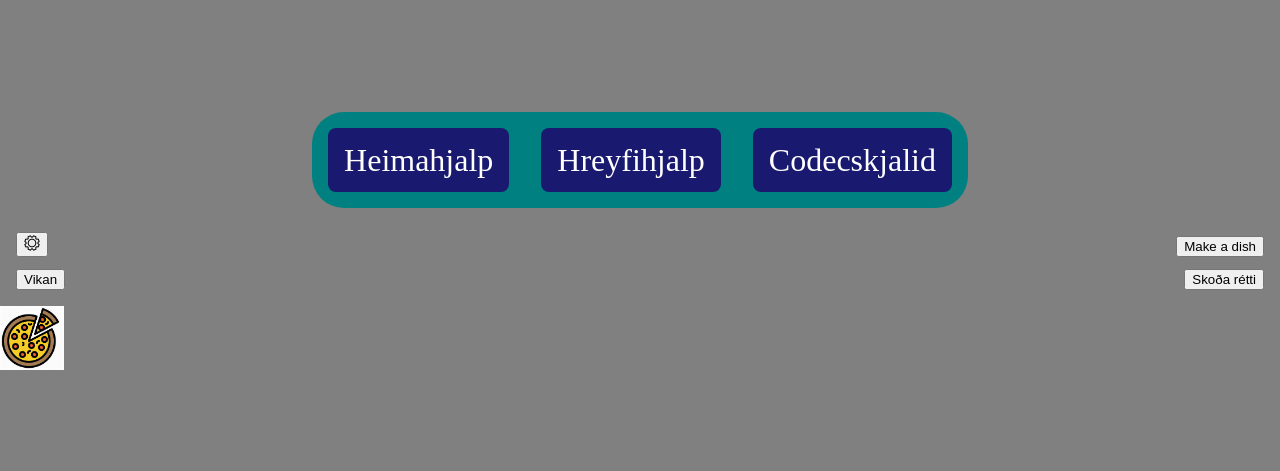
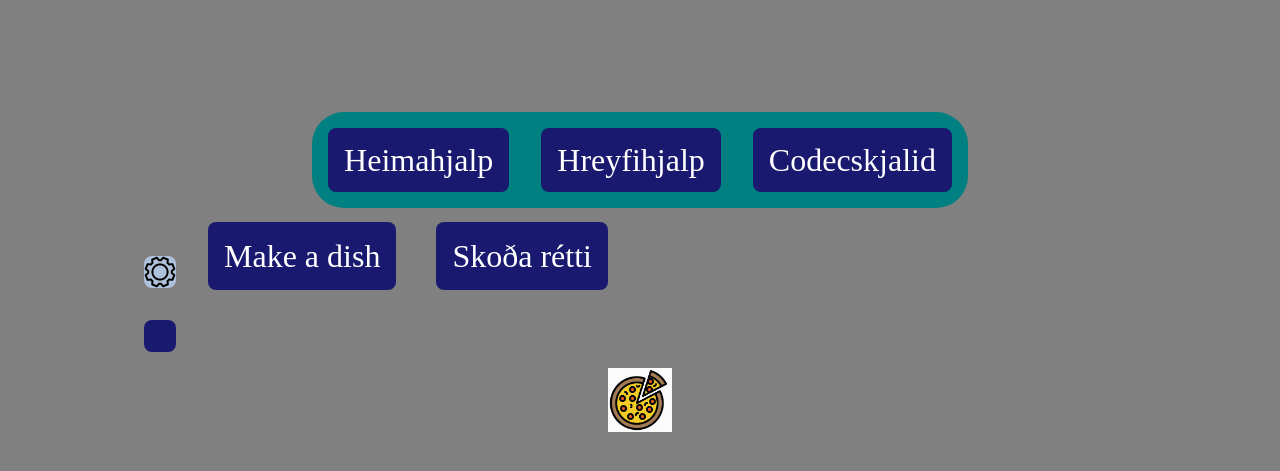
Before and after one commit to Nesinn/Nesinn.github.io, a PHP site: page / in a window 1280 px wide. Shown: the top 471 px of the page. Run offline with PHP 8.4, Linux system fonts and the light colour scheme; some libraries are stand-ins or nearby versions.

Commit message:
Css mainly
er að reyna laga lookið

```diff
--- a/index.html
+++ b/index.html
@@ -15,27 +15,18 @@
 
     </div>
     <div class="page">
-        <!-- Buttons for meal organizing -->
-        <div class="selection">
-          <div class="settings">
-            <button><img src="./resource/image/settings.png"></button>
-          </div>
-          <div>
-            <button>Make a dish</button>
-          </div>
+      <!-- Buttons for meal organizing -->
+      <div class="selection">
+        <div class="leftselect">
+          <a class="settings"></a>
+          <a id="week"></a>
         </div>
-        <div class="week">
-          <div >
-            <button>Vikan
-            <p id="week"></p>
-            </button>
-          </div>
-          <div class="browse">
-            <button>Skoða rétti</button>
-          </div>
+        <div class="rightselect">
+          <a class="makedish">Make a dish</a>
+          <a class="browse">Skoða rétti</a>
         </div>
       </div>
-      <div class="mealToday">
+      <div class="mealtoday">
         <!-- Tells what day of the week is this -->
         <div>
           <p id="date"></p>
@@ -45,6 +36,7 @@
           <span class="mealimg"><img src="./resource/image/food/pizza.jpg"></span>
         </div>
       </div>
+    </div>
     <div id="footer">
       <!-- Footer content -->
     </div>
--- a/resource/css/style.css
+++ b/resource/css/style.css
@@ -12,6 +12,15 @@ a {
 
 a:hover {
   background-color: steelblue;
+}
+
+.settings {
+  height: 10%;
+  background-image: url("./icons/settings.png");
+  background-repeat:no-repeat;
+  background-size: contain;
+  width: 0%;
+  background-color: LightSteelBlue;
 }
 
 /* For this paticular page */
@@ -87,29 +96,39 @@ input{
 
 /* Heimahjalp */
 .page {
-  margin: 1rem;
+  padding-top: 2rem;
   display: flex;
+  align-items: center;
+  justify-content: flex-start;
   flex-flow: column;
 }
 .selection {
   display: flex;
+  flex-flow: row;
+  width: 80%;
+}
+.leftselect {
+  flex-flow: column;
+  display: flex;
   justify-content: space-between;
+  align-items: left;
 }
-.settings img{
-  width: 1rem;
+
+.rightselect {
+  flex-flow: column;
+  justify-content: space-between;
+  align-items: right;
 }
 .week {
   display: flex;
-  justify-content: space-between;
+  justify-content: space-around;
 }
 .browse {
 
 }
-.mealToday {
-  display: flex;
-  flex-flow: column;
-  align-content: center;
-  justify-content: center;
+.mealtoday {
+  justify-content: flex-start;
+  height: 40%;
 }
 .mealimg img {
   width: 4rem;
--- a/resource/javascript/main.js
+++ b/resource/javascript/main.js
@@ -397,7 +397,7 @@ var HomeHelp = {
     }
     //we change the text on the page, if there was no plan the string will be empty
     $(".dinner").text(dinner);
-    $("#week").text(Calendar.getWeek(date));
+    $("#week").text("Vikan \n" + Calendar.getWeek(date));
     $("#date").text(Calendar.getToday());
   } else {
     //the date test failed!
```
Also changed, not shown: resource/css/icons/settings.png (renamed from resource/Image/settings.png).
